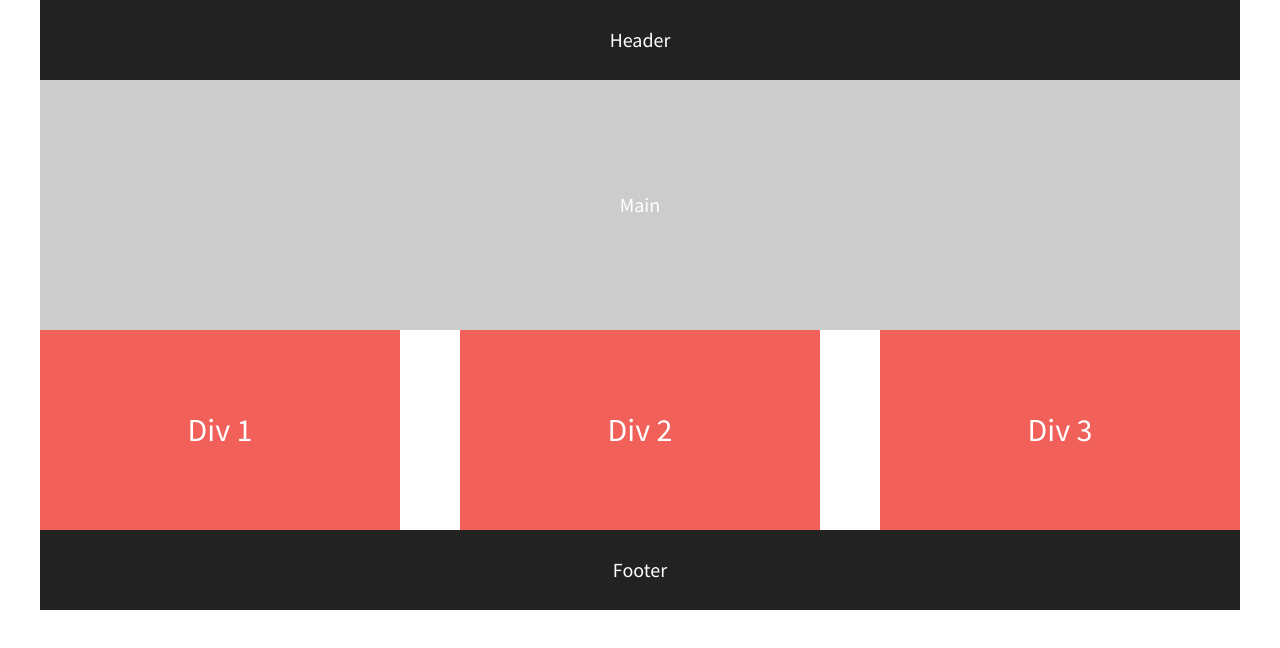
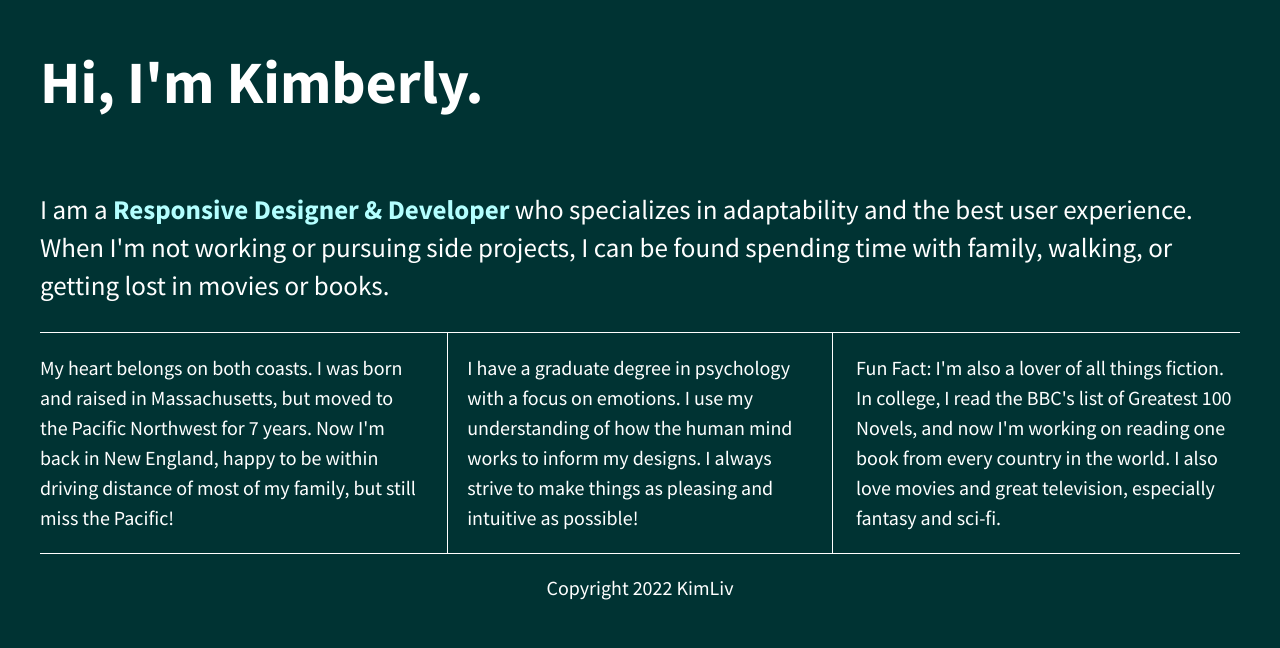
Before and after one commit to kimlivhello/206-flexbox-flex-flow, a plain HTML site: page index.html in a window 1280 px wide. Drawn offline with nearby package versions, Linux system fonts and the light colour scheme.

Commit message:
Customized content and styles

```diff
--- a/css/main.css
+++ b/css/main.css
@@ -96,54 +96,75 @@ textarea {
    ========================================================================== */
 
 html {
-  background-color: #fff;
+     background-color: #003333;
     height: 100%;
     width: 100%;
 }
 
 body {
+    color: #fff;
     font-family: 'Source Sans Pro', sans-serif;
+    font-size: 1.25em;
     padding: 0 2em;
-  font-size: 1.25em;
-  height: 100%;
-  color: #fff;
-}
-
-header,
-footer {
-  background-color: #222;
-  height: 80px;
-  width: 100%;
-}
-
-main {
-  background-color: #ccc;
-  height: 250px;
-  width: 100%;
-}
-
-header,
-footer,
-main {
     display: flex;
     justify-content: center;
-    align-items: center;
 }
 
 .flex-container {
     display: flex;
+    flex-flow: row wrap;
     justify-content: space-between;
-    align-items: center;
-    flex-flow: row wrap;
+    max-width: 1200px;
+}
+
+
+header {
+    display: flex;
+    justify-content: flex-start;
+    width: 100%;
+}
+
+header h1 {
+    font-size: 3em;
+}
+
+main {
+  display: flex;
+  justify-content: center;
+  border-bottom: 1px solid #fff;
+  width: 100%;
+}
+
+main span {
+    color: #b3ffff;
+    font-weight: bold;
+}
+
+main p {
+    font-size: 1.35em;
 }
 
 .flex-items {
-  color: #fff;
+    font-size: 1em;
     line-height: 1.5em;
-  font-size: 1.6em;
-  background-color: #f16059;
-  width: 30%;
-  height: 200px;
+    display: flex;
+    justify-content: center;
+    align-items: center;
+    width: 32%;
+}
+
+#div-2 {
+    border-left: 1px solid #fff;
+    border-right: 1px solid #fff;
+}
+
+#div-2 p {
+    width: 90%;
+}
+
+footer {
+    border-top: 1px solid #fff;
+    width: 100%;
     display: flex;
     justify-content: center;
     align-items: center;
--- a/index.html
+++ b/index.html
@@ -22,18 +22,30 @@
 
         <!-- Add your site or application content here -->
         <section class="flex-container">
-            <header>Header</header>
-            <main>Main</main>
+            <header>
+                <h1>Hi, I'm Kimberly.</h1>
+            </header>
+            <main>
+                <p>I am a<span> Responsive Designer & Developer</span> who specializes in adaptability and the best user experience.
+                    When I'm not working or pursuing side projects, I can be found spending time with family, walking,
+                    or getting lost in movies or books.</p>
+            </main>
             <div id="div-1" class="flex-items">
-                Div 1
+                <p>My heart belongs on both coasts. I was born and raised in Massachusetts, but moved to the Pacific Northwest for 7 years.
+                    Now I'm back in New England, happy to be within driving distance of most of my family, but still miss the Pacific!</p>
             </div>
             <div id="div-2" class="flex-items">
-                Div 2
+                <p>I have a graduate degree in psychology with a focus on emotions. I use my understanding of how the human mind works
+                     to inform my designs. I always strive to make things as pleasing and intuitive as possible!</p>
             </div>
             <div id="div-3" class="flex-items">
-                Div 3
+                <p>Fun Fact: I'm also a lover of all things fiction. In college, I read the BBC's list of Greatest 100 Novels,
+                    and now I'm working on reading one book from every country in the world. I also love movies and great television,
+                    especially fantasy and sci-fi.</p>
             </div>
-            <footer>Footer</footer>
+            <footer>
+                <p>Copyright 2022 KimLiv</p>
+            </footer>
         </section>
 
         <script src="https://ajax.googleapis.com/ajax/libs/jquery/1.11.3/jquery.min.js"></script>
```
Lines whose indentation alone changed are shown as unchanged.
